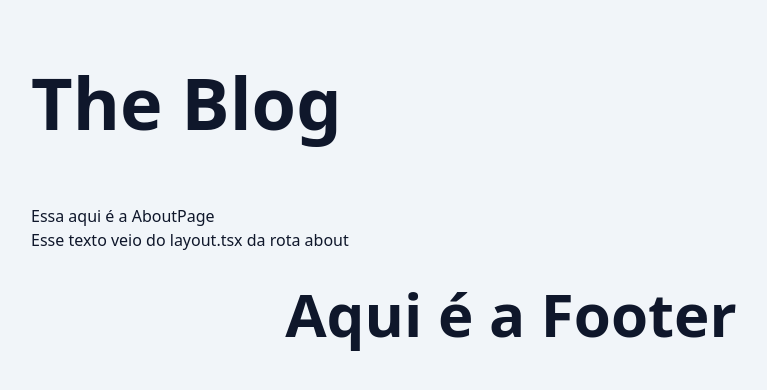
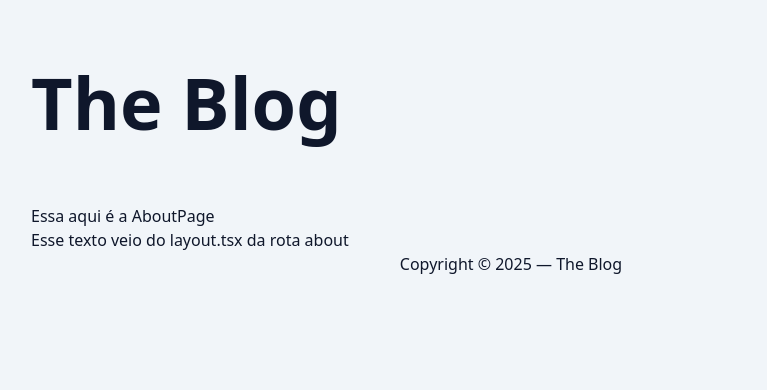
Before and after one commit to swtz/lom-blog-app, a Next.js app: page /about in a window 1280 px wide. Shown: the top 390 px of the page, without its empty margins (129-896 px from the left). Built offline with nearby package versions, Linux system fonts and the light colour scheme.

Commit message:
Finished class 127 — Created the Footer component.

```diff
--- a/src/app/layout.tsx
+++ b/src/app/layout.tsx
@@ -2,6 +2,7 @@ import type { Metadata } from 'next';
 import './globals.css';
 import { Container } from '@/components/Container';
 import { Header } from '@/components/Header';
+import { Footer } from '@/components/Footer';
 
 export const metadata: Metadata = {
   title: {
@@ -24,9 +25,7 @@ export default function RootLayout({
 
           {children}
 
-          <footer className='text-6xl font-bold text-center py-8'>
-            <p>Aqui é a Footer</p>
-          </footer>
+          <Footer />
         </Container>
       </body>
     </html>
--- /dev/null
+++ b/src/components/Footer/index.tsx
@@ -0,0 +1,14 @@
+import Link from 'next/link';
+
+export function Footer() {
+  return (
+    <footer className='pb-12 text-center'>
+      <p>
+        <span>Copyright &copy; {new Date().getFullYear()} — </span>
+        <Link className='hover:underline' href='/'>
+          The Blog
+        </Link>
+      </p>
+    </footer>
+  );
+}
--- a/src/components/Header/index.tsx
+++ b/src/components/Header/index.tsx
@@ -12,7 +12,7 @@ export function Header() {
           'lg:text-7xl/normal lg:py-12',
         )}
       >
-        <Link href='#'>The Blog</Link>
+        <Link href='/'>The Blog</Link>
       </h1>
     </header>
   );
--- a/src/components/PostsList/index.tsx
+++ b/src/components/PostsList/index.tsx
@@ -9,7 +9,8 @@ export async function PostsList() {
   return (
     <div
       className={clsx(
-        'grid grid-cols-1 gap-8',
+        'grid grid-cols-1',
+        'gap-8 mb-16',
         'sm:grid-cols-2',
         'md:grid-cols-3',
       )}
```
Also changed, not shown: annotations.txt.
